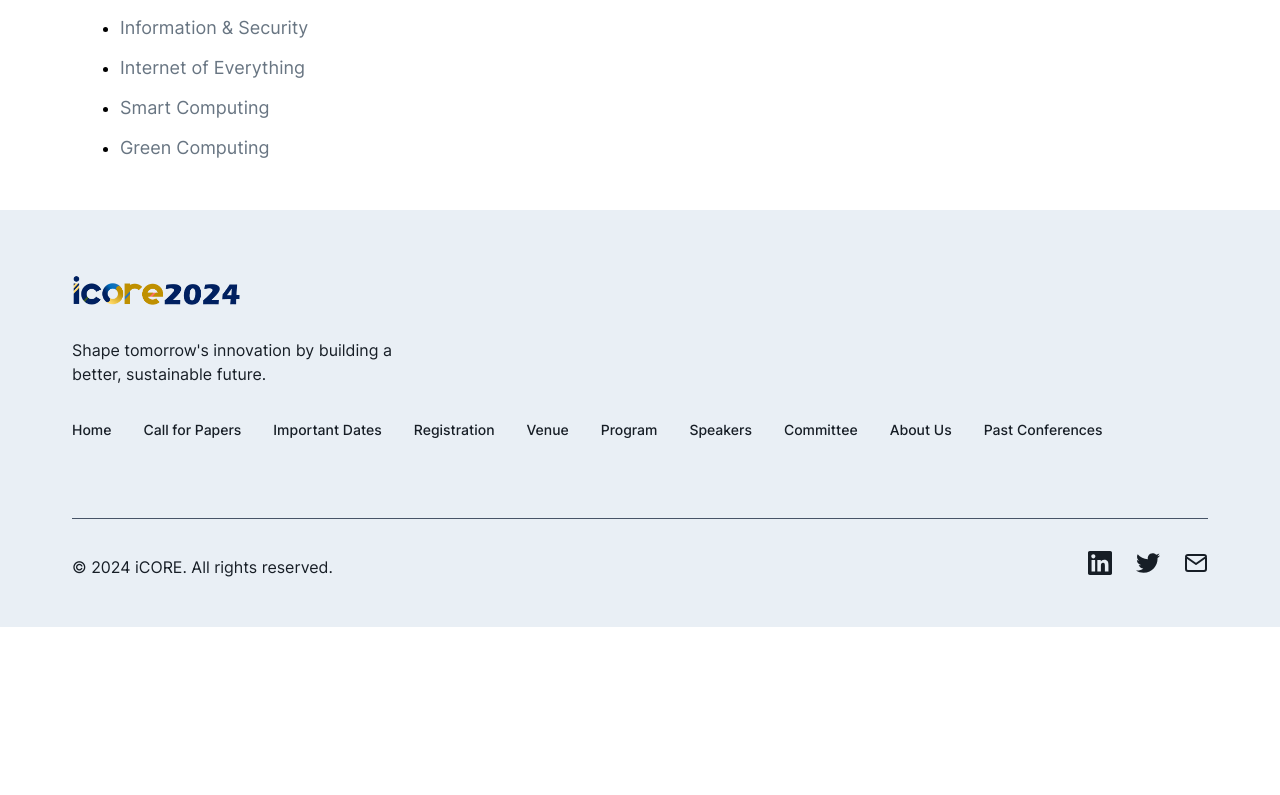
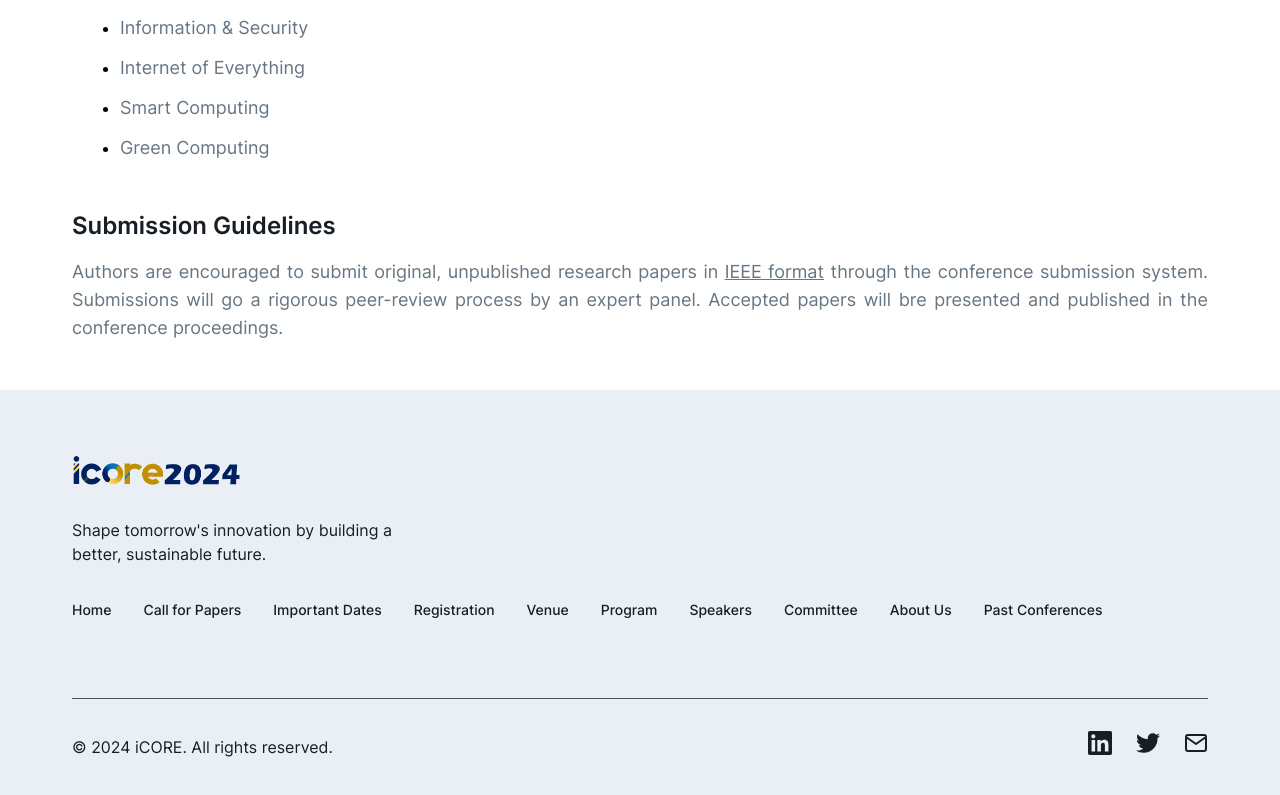
Before and after one commit to icore-nationalu/icore2024, a React (Vite) app: page /call-for-papers in a window 1280 px wide. Shown: the part 1555-2350 px from the top of the page. Before the commit the page ends 2182 px from the top, so only its background shows below. Built offline with nearby package versions, Linux system fonts and the light colour scheme.

Commit message:
Updated CFP page

```diff
--- a/src/assets/css/callforpaper.css
+++ b/src/assets/css/callforpaper.css
@@ -71,6 +71,10 @@
     margin-bottom: 48px;
     text-align: justify;
     text-justify: inter-word;
+}
+
+.call-for-paper-container p a {
+    color: var(--gray-500, #687582);
 }
 
 .call-for-paper-container ul {
--- a/src/pages/CallForPaper.jsx
+++ b/src/pages/CallForPaper.jsx
@@ -103,6 +103,21 @@ const CallForPaper = () => {
                 </Fragment>
               );
             })}
+
+            <h3>Submission Guidelines</h3>
+            <p>
+              Authors are encouraged to submit original, unpublished research
+              papers in{" "}
+              <a
+                href="https://www.ieee.org/conferences/publishing/templates.html"
+                target="_blank"
+              >
+                IEEE format
+              </a>{" "}
+              through the conference submission system. Submissions will go a
+              rigorous peer-review process by an expert panel. Accepted papers
+              will bre presented and published in the conference proceedings.
+            </p>
           </div>
         </div>
       </section>
--- a/src/pages/Home.jsx
+++ b/src/pages/Home.jsx
@@ -204,7 +204,7 @@ const Home = () => {
               );
             })}
           </div>
-          <p>Sponsors</p>
+          <p>Sponsored by</p>
           <div className="collaborators-container sponsors">
             {Array.from({ length: 5 }).map((v, i) => {
               return (
```
